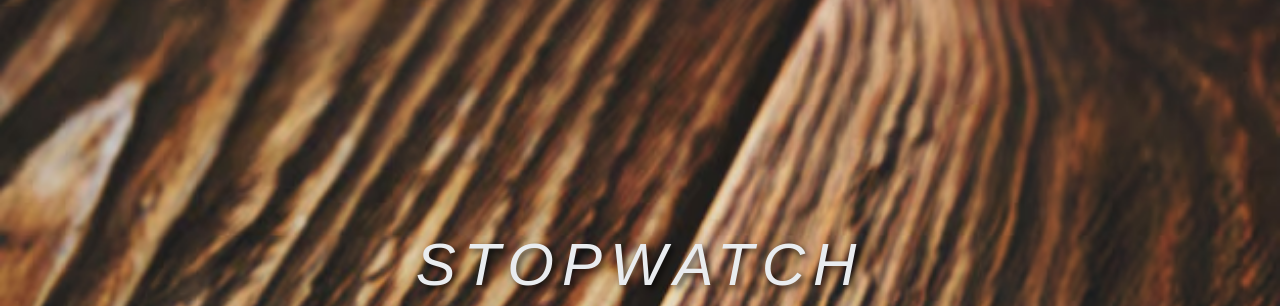
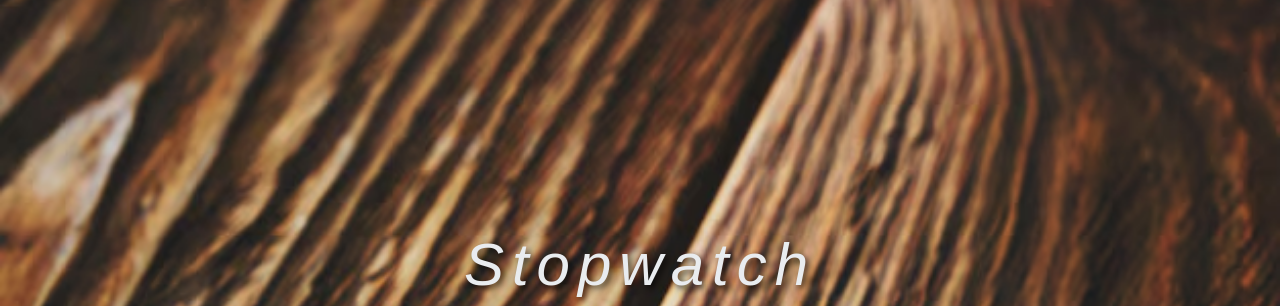
Before and after one commit to s-dhanashree07/STOPWATCH, a plain HTML site: page index.html in a window 1280 px wide. Shown: the top 306 px of the page. Drawn offline with nearby package versions, Linux system fonts and the light colour scheme.

Commit message:
Update index.html

```diff
--- a/index.html
+++ b/index.html
@@ -13,7 +13,7 @@
      <div class="container mt-3">
          <div class="row justify-content-center">
              <div class="col-12 col-sm-10 col-md-8 col-lg-6 text-center">
-               <h1 class="heading"><i>STOPWATCH</i></h1>
+               <h1 class="heading"><i>Stopwatch</i></h1>
                  <div class="stopwatch bg-dark p-4 border rounded">
                      <div id="display" class="display-responsive">00:00:00</div>
                      <div class="controls">
```
